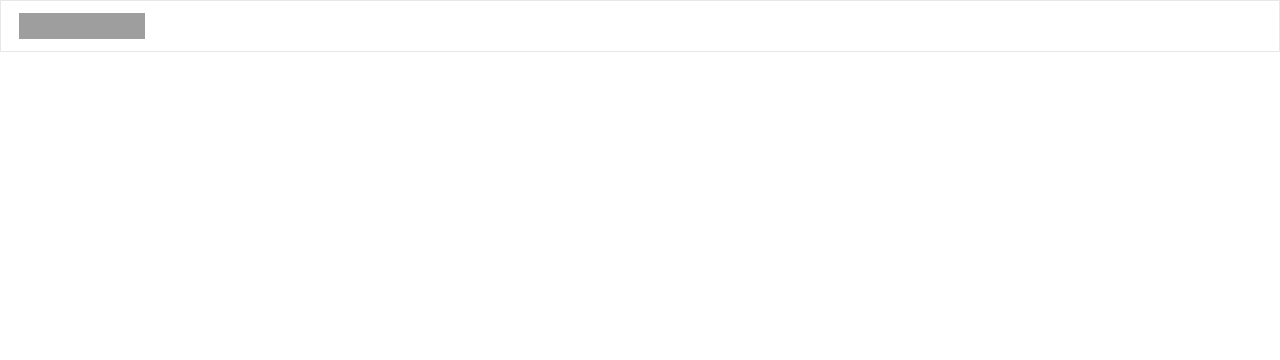
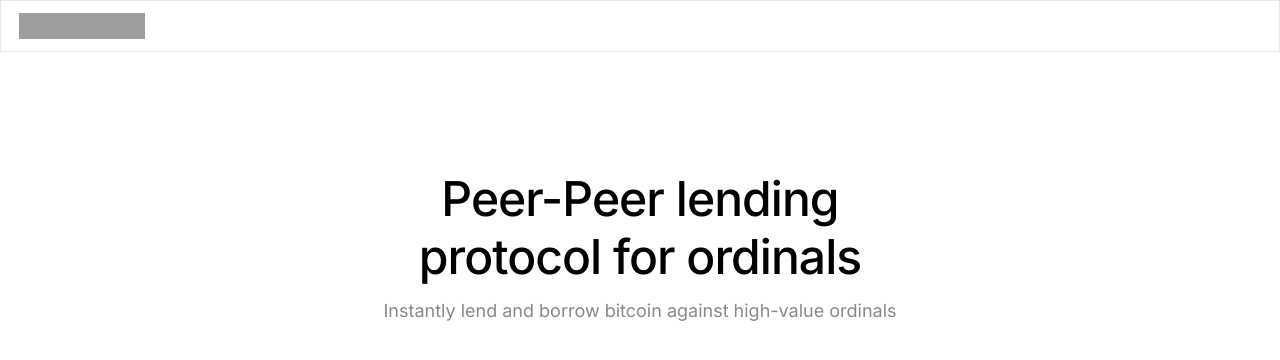
Before and after one commit to chain-labs/icebox-lp, a Next.js app: page / in a window 1280 px wide. Shown: the top 360 px of the page. Built offline with nearby package versions, Linux system fonts and the light colour scheme; grey boxes are pictures that could not be loaded.

Commit message:
gero section done

```diff
--- /dev/null
+++ b/src/components/HeroSection.tsx
@@ -0,0 +1,22 @@
+import React from "react";
+
+type Props = {};
+
+const HeroSection = (props: Props) => {
+  return (
+    <div className="md:mt-[118px] mt-[106px] w-screen flex justify-center">
+      <div className="w-[90%] md:w-[1440px] flex flex-col items-center">
+        <div className="md:w-[560px] w-full mb-12 md:mb-[42px]">
+          <h1 className="text-center md:text-5xl text-[32px] font-medium leading-10 md:leading-[57.6px] tracking-[-0.32px] md:tracking-[-0.96px]">
+            Peer-Peer lending protocol for ordinals
+          </h1>
+          <p className="text-center text-zinc-500 text-sm md:text-lg mt-2 md:mt-3">
+            Instantly lend and borrow bitcoin against high-value ordinals
+          </p>
+        </div>
+      </div>
+    </div>
+  );
+};
+
+export default HeroSection;
--- a/src/pages/_document.tsx
+++ b/src/pages/_document.tsx
@@ -1,13 +1,19 @@
-import { Html, Head, Main, NextScript } from 'next/document'
+import { Html, Head, Main, NextScript } from "next/document";
 
 export default function Document() {
   return (
     <Html lang="en">
+      <link rel="preconnect" href="https://fonts.googleapis.com" />
+      <link rel="preconnect" href="https://fonts.gstatic.com" />
+      <link
+        href="https://fonts.googleapis.com/css2?family=Inter:wght@400;500;600;700;800&display=swap"
+        rel="stylesheet"
+      />
       <Head />
       <body>
         <Main />
         <NextScript />
       </body>
     </Html>
-  )
+  );
 }
--- a/src/pages/index.tsx
+++ b/src/pages/index.tsx
@@ -1,9 +1,15 @@
 import Image from "next/image";
 import { Inter } from "next/font/google";
 import Navbar from "@/components/Navbar";
+import HeroSection from "@/components/HeroSection";
 
 const inter = Inter({ subsets: ["latin"] });
 
 export default function Home() {
-  return <Navbar />;
+  return (
+    <main>
+      <Navbar />
+      <HeroSection />
+    </main>
+  );
 }
--- a/src/styles/globals.css
+++ b/src/styles/globals.css
@@ -1,6 +1,8 @@
 @tailwind base;
 @tailwind components;
 @tailwind utilities;
+
+@import url('https://fonts.googleapis.com/css2?family=Inter:wght@400;500;600;700;800&display=swap');
 
 :root {
   --foreground-rgb: 0, 0, 0;
@@ -18,5 +20,5 @@ body {
   color: rgb(var(--foreground-rgb));
   background: var(--background-hex);
 
-  font-family: Inter;
+  font-family: 'Inter', sans-serif;
 }
--- a/tailwind.config.js
+++ b/tailwind.config.js
@@ -9,6 +9,7 @@ module.exports = {
     extend: {
       colors: {
         "neutral-800": "#202020",
+        "zinc-500": "#898989"
       },
       backgroundImage: {
         'gradient-radial': 'radial-gradient(var(--tw-gradient-stops))',
```
